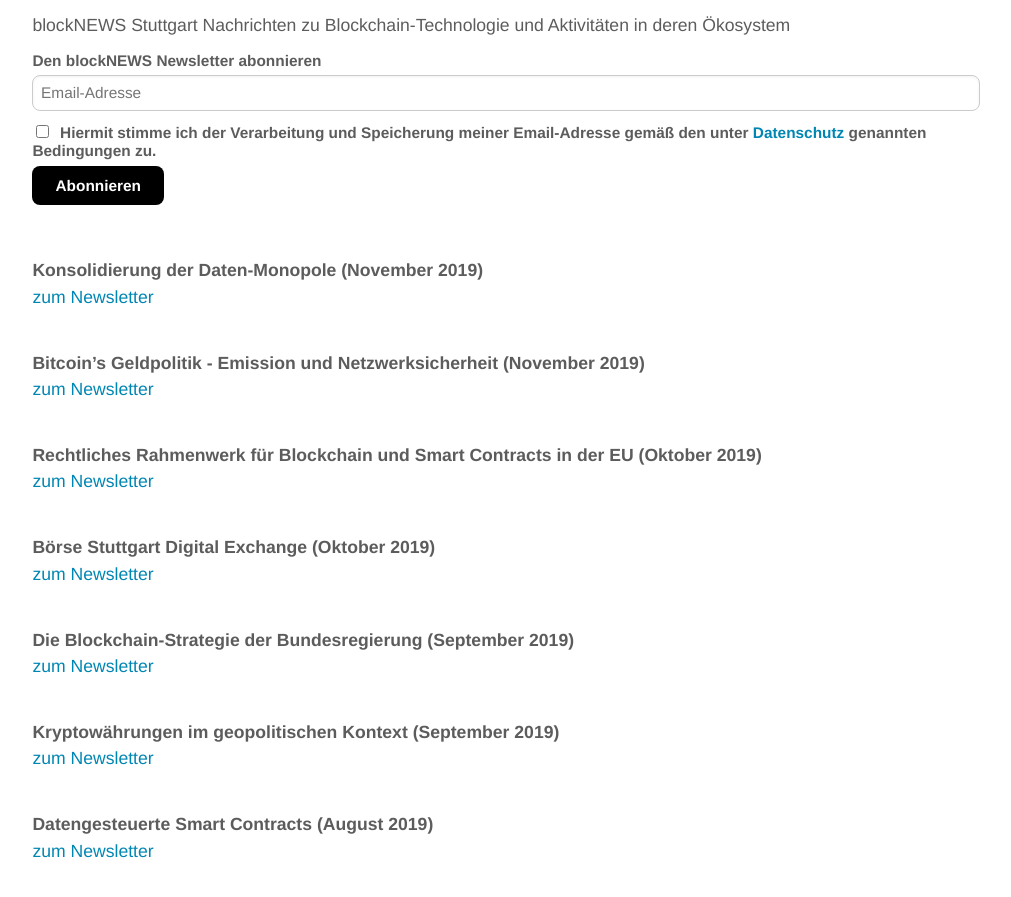
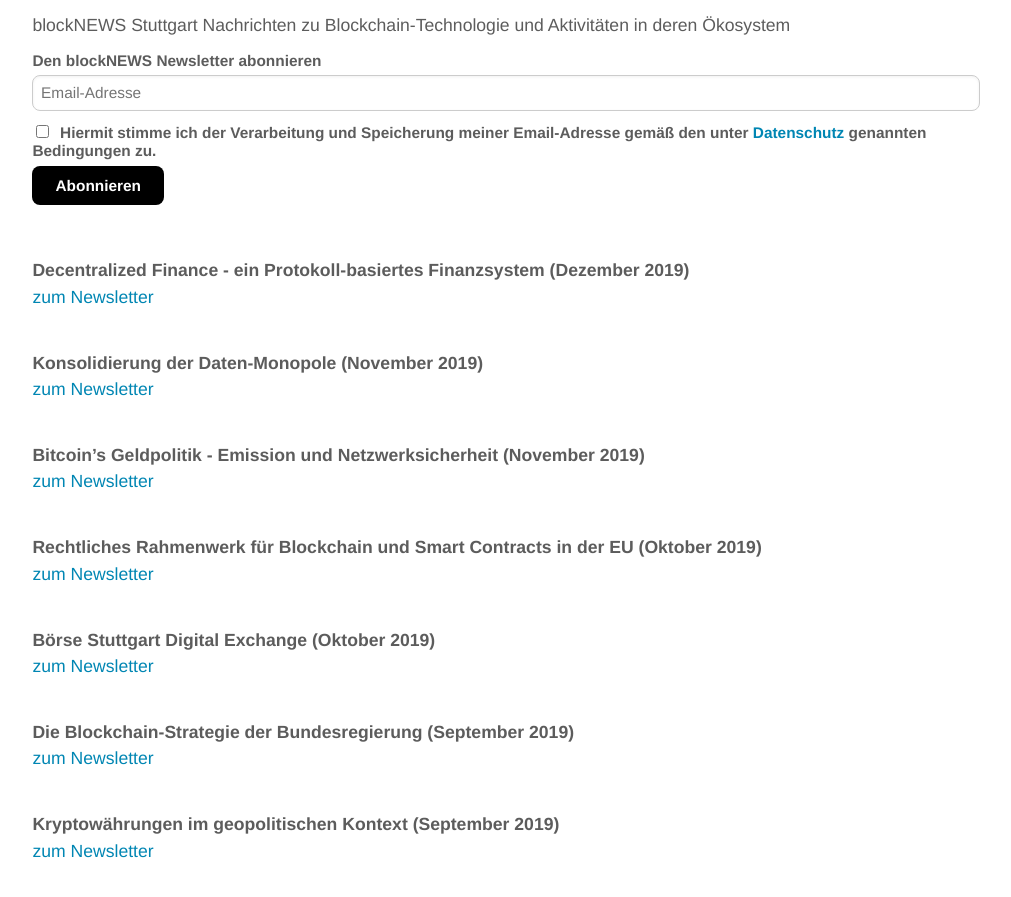
Before and after one commit to blocklab/site, a Jekyll site: the page built from newsletter.md, in a window 1280 px wide and 900 px high, scrolled down 529 px. Shown: the top 897 px of the window, without its empty margins (134-1145 px from the left). Built offline with Jekyll 4.4.1, drawn with Linux system fonts in a browser that asks for light colours; comment, search, counter and statistics services are not loaded.

Commit message:
Update newsletter.md

```diff
--- a/newsletter.md
+++ b/newsletter.md
@@ -33,6 +33,11 @@ Nachrichten zu Blockchain-Technologie und Aktivitäten in deren Ökosystem
 <!--End mc_embed_signup-->
 
 <br>
+<br>
+**Decentralized Finance - ein Protokoll-basiertes Finanzsystem (Dezember 2019)**
+<br>
+[zum Newsletter](https://mailchi.mp/49030192b9c8/decentralized-finance-ein-protokoll-basiertes-finanzsystem)
+
 <br>
 **Konsolidierung der Daten-Monopole (November 2019)**
 <br>
```
